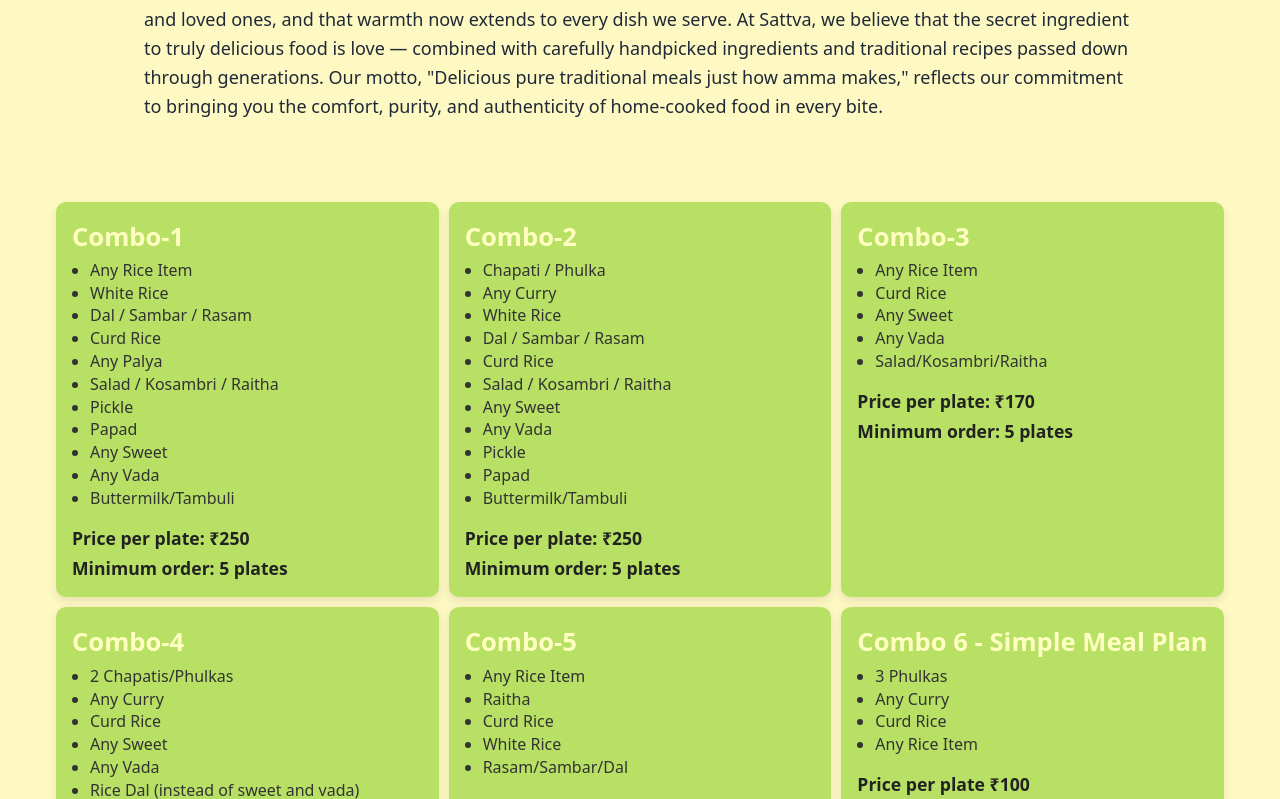
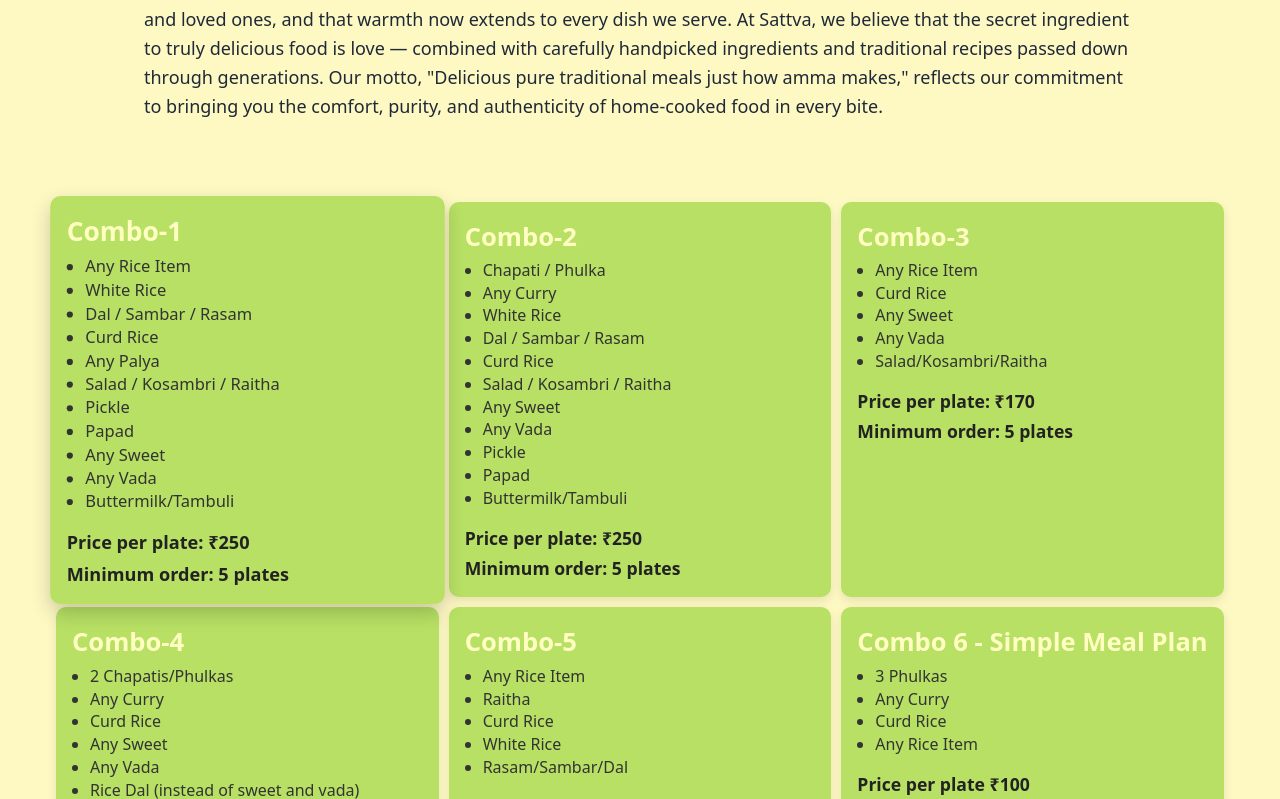
Before and after one commit to Krishna7777777/sattva-web, a plain HTML site: page index.html in a window 1280 px wide. In both pictures the pointer is over the element 247 px from the left and 1011 px from the top of the page. Shown: the part 612-1411 px from the top of the page. Drawn offline with nearby package versions, Linux system fonts and the light colour scheme.

Commit message:
Update index.html

```diff
--- a/index.html
+++ b/index.html
@@ -15,13 +15,19 @@
       margin: auto;
     }
 
-    .combo-card {
+ .combo-card {
   background-color: #b7e064;
   padding: 16px;
   border-radius: 10px;
   box-shadow: 0 4px 10px rgba(0, 0, 0, 0.1);
   display: flex;
   flex-direction: column;
+  transition: transform 0.3s ease, box-shadow 0.3s ease;
+}
+
+.combo-card:hover {
+  transform: scale(1.03);
+  box-shadow: 0 8px 20px rgba(0, 0, 0, 0.2);
 }
 
     .combo-card h2 {
```
